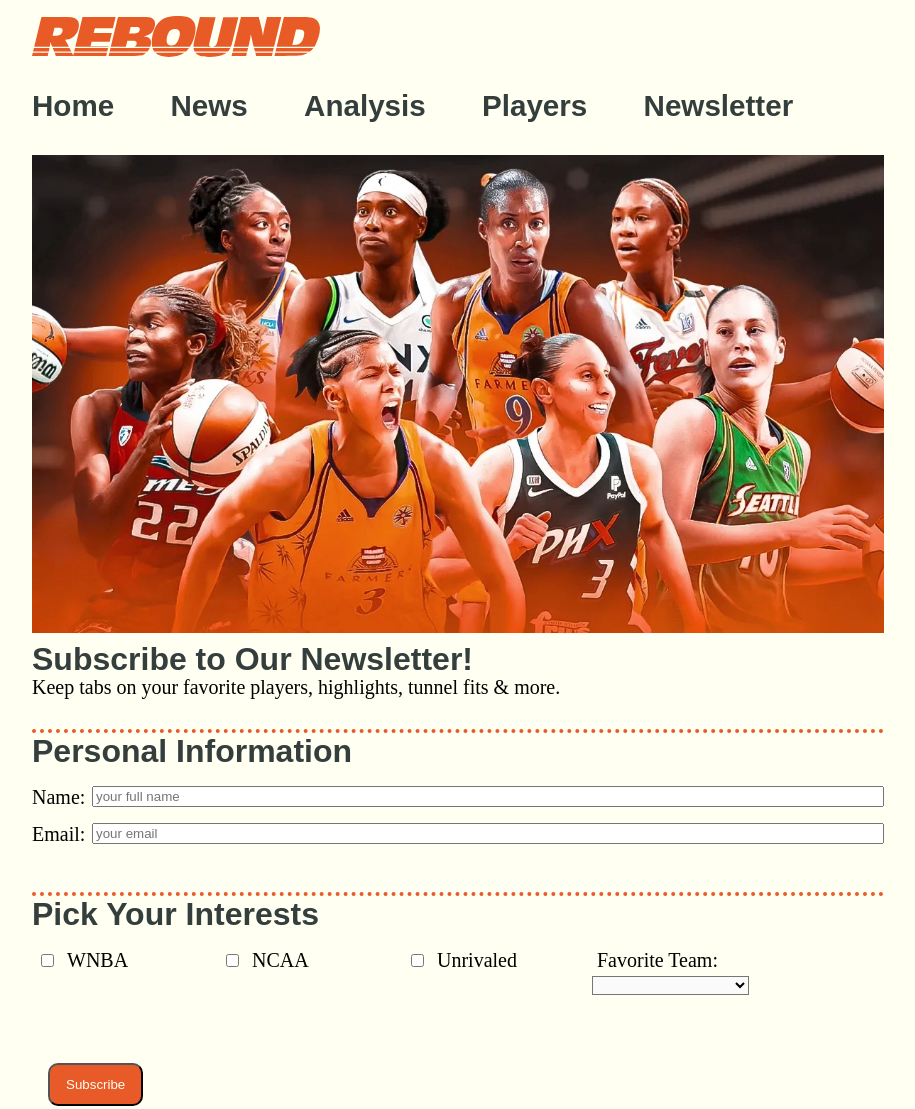
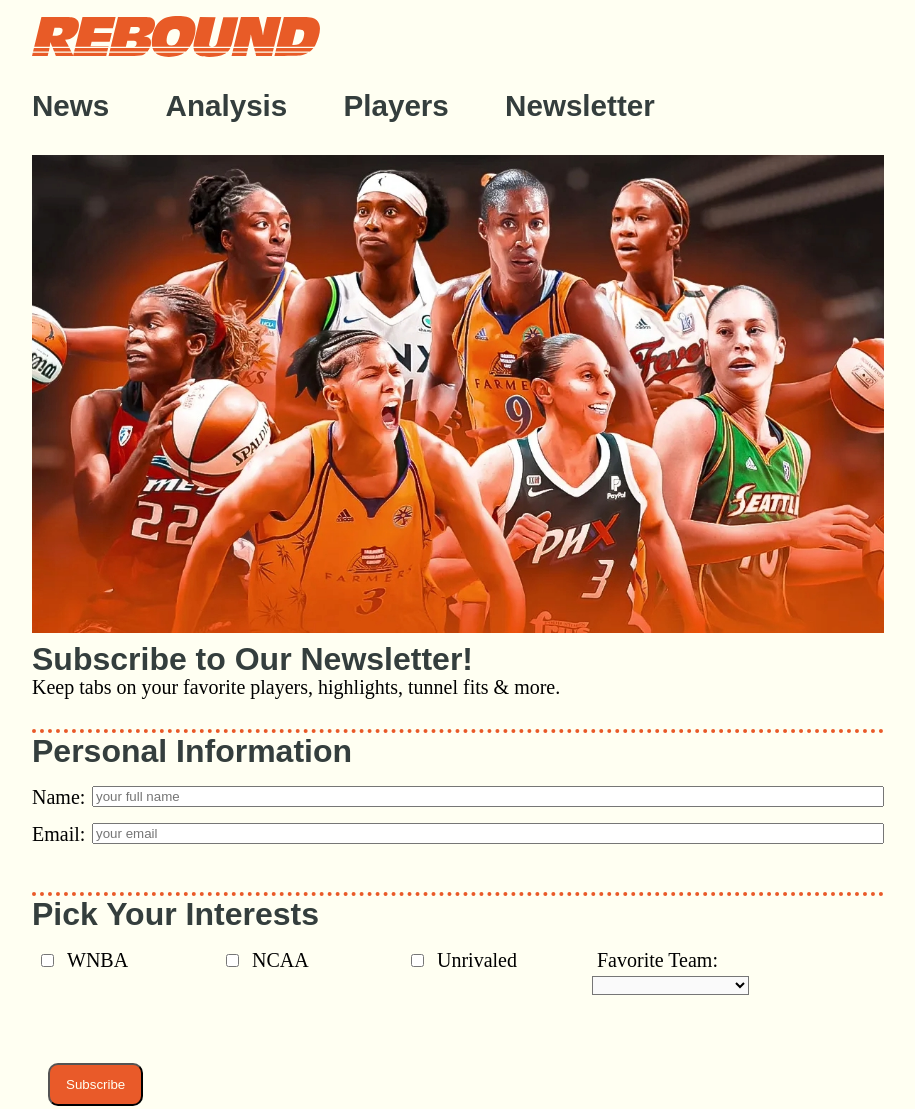
Before and after one commit to sgonz165/sgonz165.github.io, a plain HTML site: page grc339/digital-magazine/newsletter.html in a window 1280 px wide. Shown: the top 1109 px of the page, without its empty margins (32-947 px from the left). Drawn offline with Linux system fonts and the light colour scheme; a web font is replaced by a local one.

Commit message:
Update newsletter.html

```diff
--- a/grc339/digital-magazine/newsletter.html
+++ b/grc339/digital-magazine/newsletter.html
@@ -20,9 +20,6 @@
         </h1>
         <nav>
           <ul>
-            <li>
-              <a href="#">Home</a>
-            </li>
             <li>
               <a href="#">News</a>
             </li>
```
